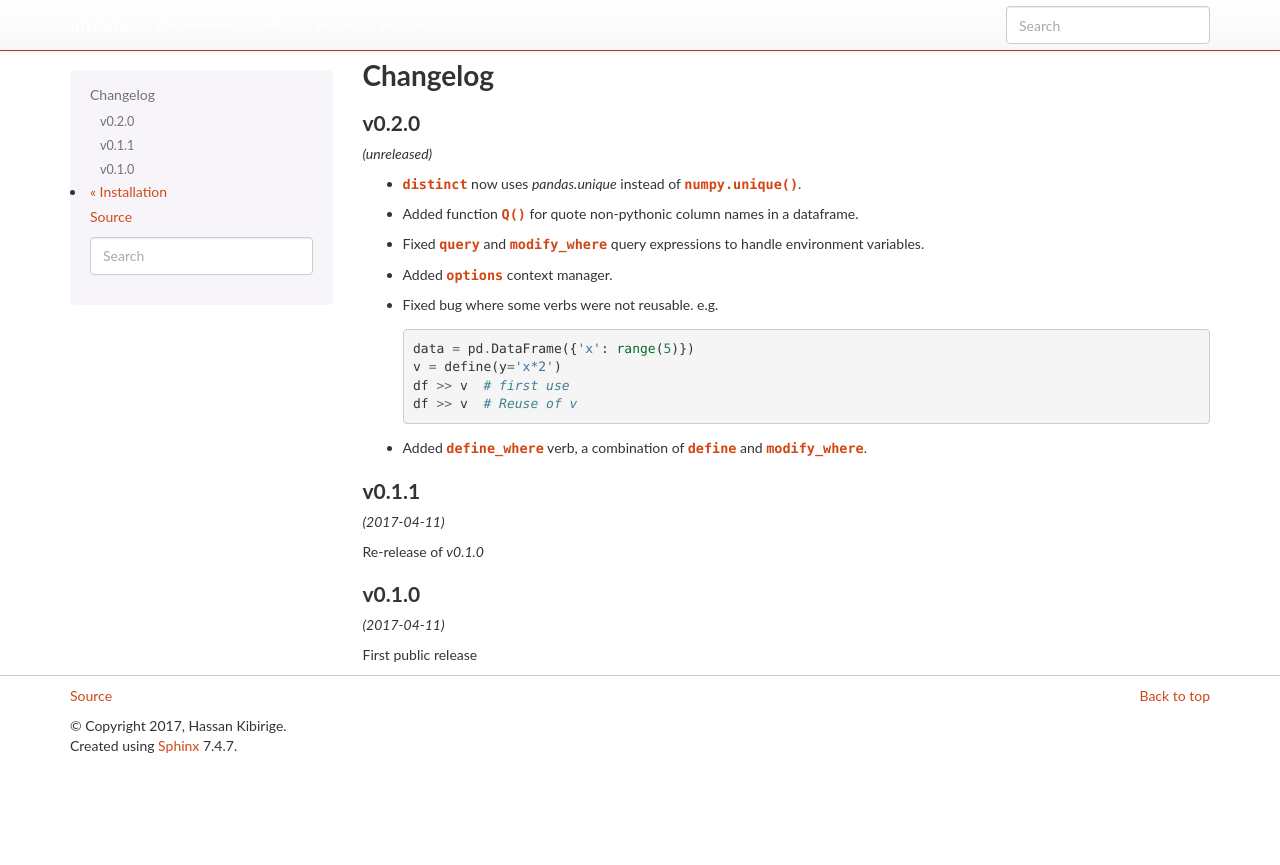
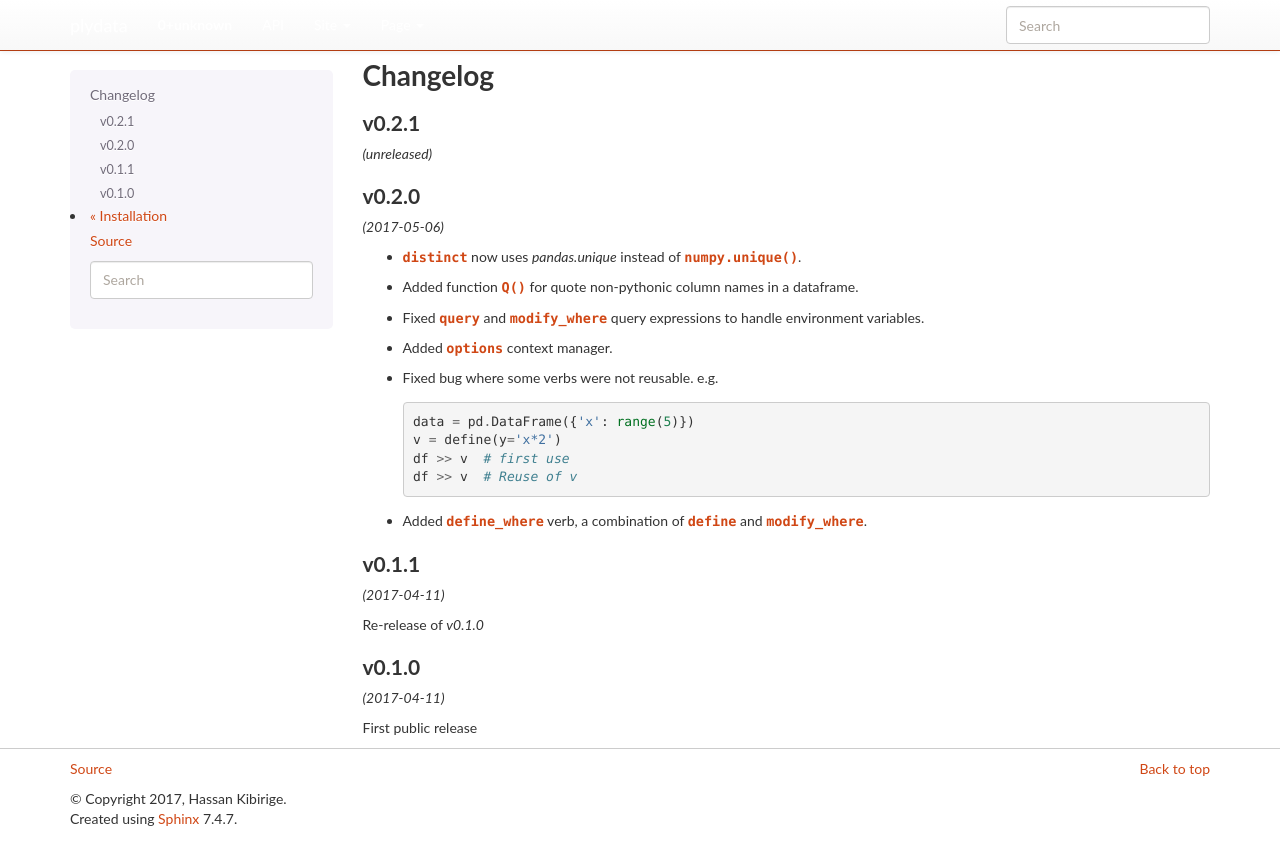
Before and after one commit to has2k1/plydata, a Sphinx documentation site: the page built from doc/changelog.rst, in a window 1280 px wide. Shown: the top 865 px of the page. Built offline with Sphinx 7.4.7, drawn with Linux system fonts in a browser that asks for light colours; nearby versions of some CDN libraries; library files that are not in the unit come from our copies.

Commit message:
Prepare for release of v0.2.0

```diff
--- a/doc/changelog.rst
+++ b/doc/changelog.rst
@@ -1,9 +1,14 @@
 Changelog
 =========
 
+v0.2.1
+------
+*(unreleased)*
+
+
 v0.2.0
 ------
-*(unreleased)*
+*(2017-05-06)*
 
 - :class:`~plydata.verbs.distinct` now uses `pandas.unique` instead of
   :func:`numpy.unique`.
```
